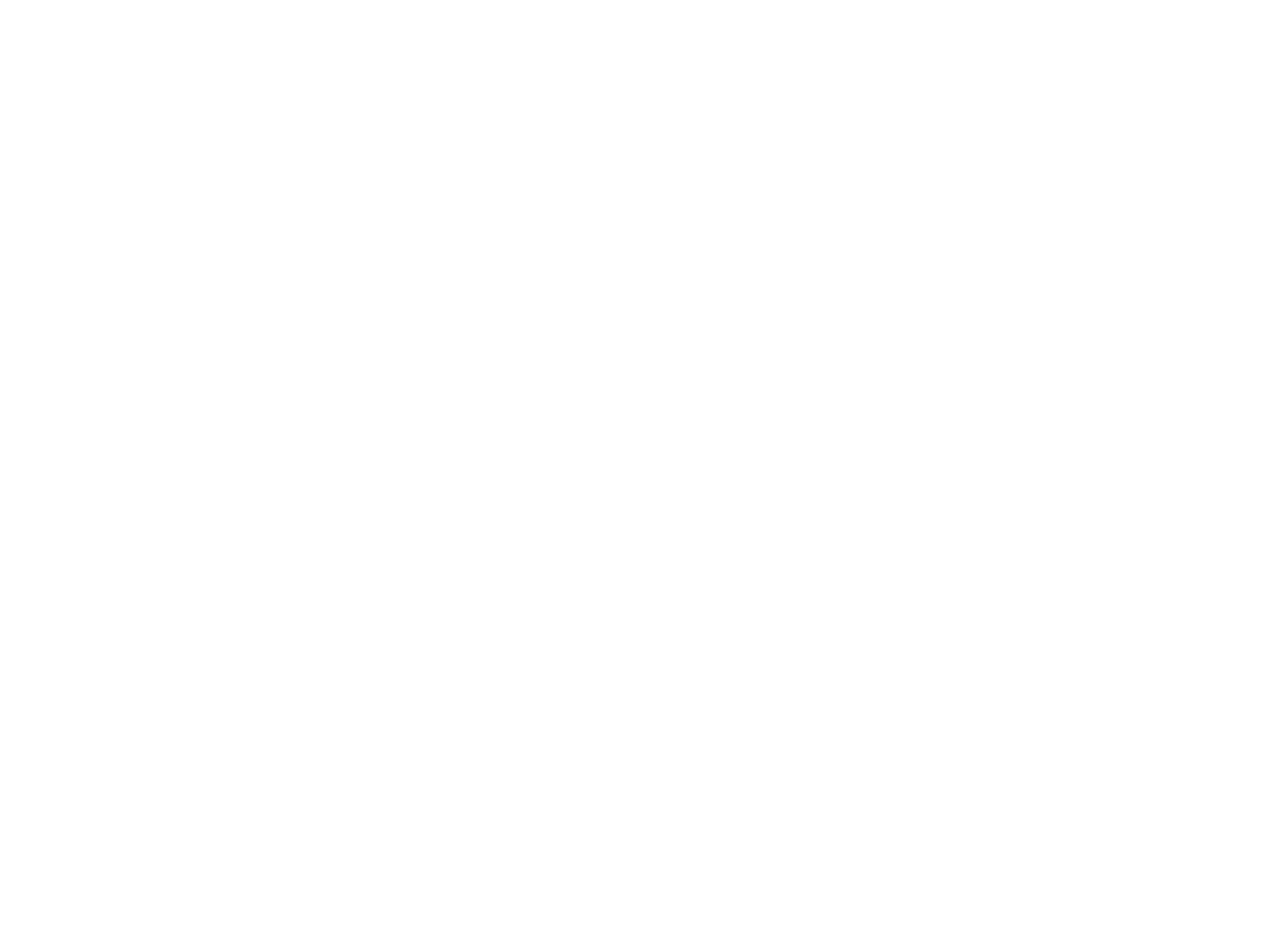
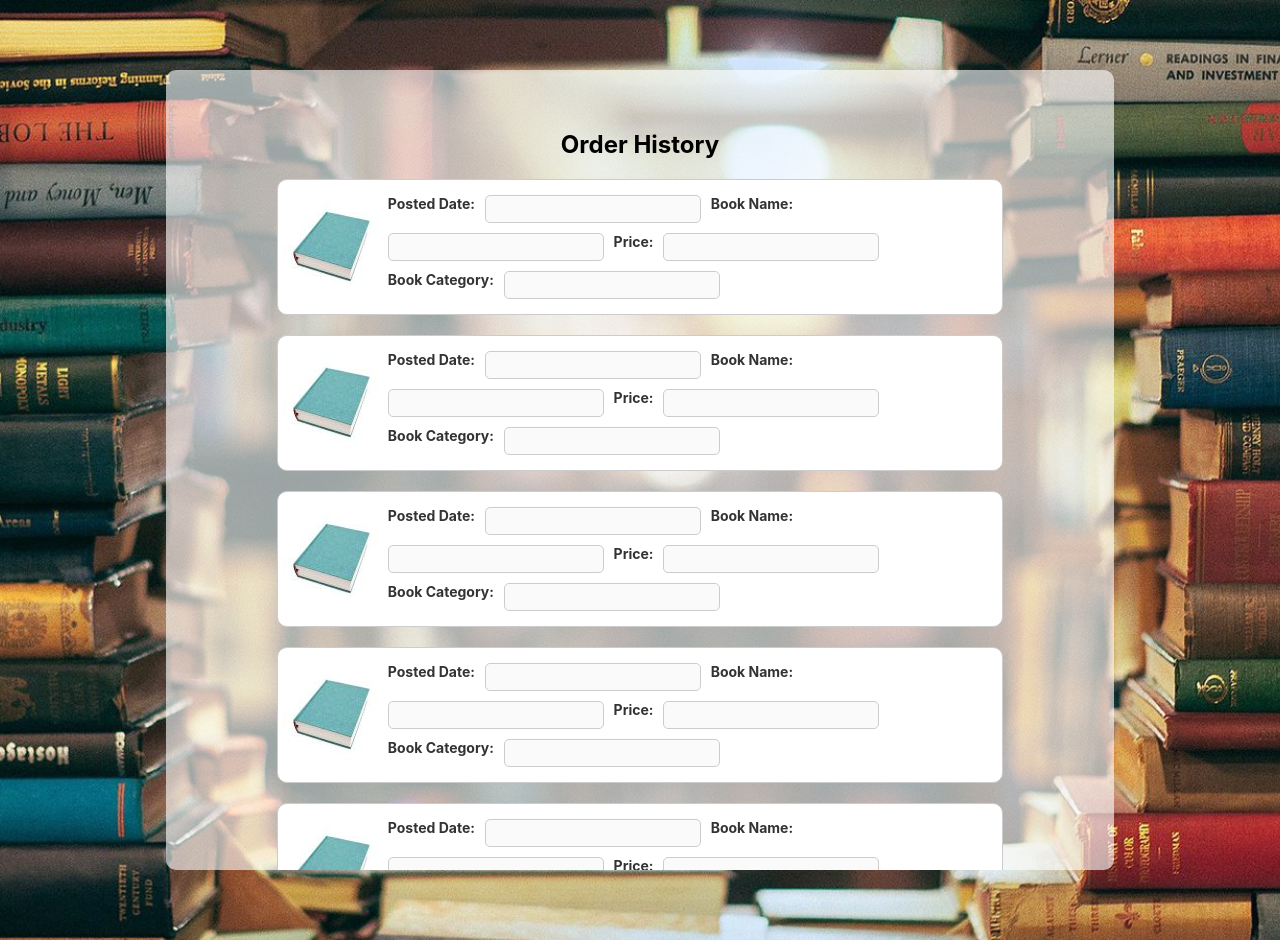
Before and after one commit to Margin22/frontend, a React (Create React App) app: page /orderhistory in a window 1280 px wide. Before the commit the page ends 800 px from the top, so only its background shows below. Built offline with nearby package versions, Linux system fonts and the light colour scheme.

Commit message:
fifth commit

```diff
--- a/src/Components/HomePage/HomePage.css
+++ b/src/Components/HomePage/HomePage.css
@@ -16,24 +16,8 @@
     padding: 30px 20px;
     background-color: #08090c;
     color: white;
-    margin-top: 2%;
+    margin-top: -1.4%;
 }
-
-/* Logo container styling */
-.logo-container {
-    flex: 1;
-    display: flex;
-    justify-content: center;
-    align-items: center;
-}
-
-.logo {
-    width: 125px;
-    height: auto;
-    max-width: 1000px; /* Adjust logo size */
-    margin-right: 10px;
-}
-
 /* Search bar container */
 .search-container {
     flex: 4;
@@ -69,7 +53,7 @@
     display: flex;
     flex-direction: column;
     align-items: center;
-    width: 100%;
+    width: 80%;
     margin-top: 20px;
     background-color: #eaeaea9d;
 }
@@ -153,6 +137,7 @@
 
 .sidebar.slide-in {
     left: 20px; /* Slide in to visible position */
+    top: 98px;
 }
 
 .sidebar button {
--- a/src/Components/HomePage/HomePage.jsx
+++ b/src/Components/HomePage/HomePage.jsx
@@ -1,6 +1,5 @@
 import React, { useState } from 'react';
 import './HomePage.css'; // Ensure this path is correct
-import web_icon from '../Assets/web logo1.jpg'; // Ensure correct relative path
 import {useLocation, useNavigate } from 'react-router-dom'; // Importing useNavigate
 import book_icon from '../Assets/book.jpg';
 export const HomePage = () => {
@@ -22,13 +21,13 @@
   const handleYourPostingsClick = () => {
     navigate('/yourpostings');
   };
+  const handleOrderHistoryClick = () => {
+    navigate('/orderhistory');
+  };
 
 
   return (
     <div className="homepage">
-      <div className="logo-container">
-        <img src={web_icon} alt="Logo" className="logo" />
-      </div>
       <header className="header">
         <button onClick={toggleSidebar} className="bars-icon">☰</button>
         <div className="search-container">
@@ -57,6 +56,7 @@
           <button onClick={handleProfileClick}>Profile</button> {/* Existing Profile button with navigation */}
           <button onClick={handlePostYourBookClick}>Post your book</button>
           <button onClick={handleYourPostingsClick}>Your Postings</button>
+          <button onClick={handleOrderHistoryClick}>Order History</button>
         </aside>
       )}
     </div>
--- /dev/null
+++ b/src/Components/OrderHistory/OrderHistory.css
@@ -0,0 +1,73 @@
+.Background3 {
+    background-image: url("../Assets/bground3.jpg");
+    background-size: cover;
+    background-position: center;
+    min-height: 100vh; /* Full height of the viewport to allow scrolling */
+    display: flex;
+    justify-content: center;
+    padding: 20px; /* Adds padding for better spacing */
+}
+.book-items-container {
+    display: flex;
+    flex-direction: column;
+    align-items: center;
+    width: 70%;
+    padding: 40px; /* Adds more internal spacing */
+    margin: 50px auto; /* Centers container and reduces the margin to free up space */
+    background-color: #ffffff9d;
+    border-radius: 10px; /* Optional: Adds rounded corners */
+    max-height: 90vh; /* Optional: Limits the height for internal scrolling */
+    overflow-y: auto; /* Allows scrolling if content exceeds the container height */
+}
+
+
+.book-item {
+    display: flex;
+    align-items: center;
+    padding: 15px;
+    background: white;
+    border: 1px solid #ccc;
+    border-radius: 10px;
+    width: 80%; /* Adjust width for responsiveness */
+    margin-bottom: 20px;
+}
+
+.book-image {
+    width: 80px;
+    height: 80px;
+    background: #eaeaea;
+    display: flex;
+    align-items: center;
+    justify-content: center;
+    margin-right: 15px;
+}
+
+/* Book description styling */
+.book-description {
+    flex: 1;
+    font-size: 14px;
+    color: #333;
+    display: flex;
+    flex-wrap: wrap;
+    gap: 10px; /* Space between label-input pairs */
+}
+
+.book-description div {
+    display: flex;
+    align-items: center;
+    gap: 8px; /* Space between label and input */
+    flex-wrap: nowrap; /* Keep label and input on the same line */
+}
+
+.book-description label {
+    font-weight: bold;
+}
+
+.book-description input[type="text"] {
+    width: 36%; /* Set input width to half of the container */
+    padding: 5px;
+    border: 1px solid #ccc;
+    border-radius: 5px;
+    font-size: 14px;
+    box-sizing: border-box; /* Include padding within width */
+}
--- /dev/null
+++ b/src/Components/OrderHistory/OrderHistory.jsx
@@ -0,0 +1,28 @@
+import React from "react";
+import "./OrderHistory.css";
+import book_icon from "../Assets/book.jpg";
+import { useLocation, useNavigate } from "react-router-dom";
+export const OrderHistory = () => {
+    const location = useLocation();
+    const navigate =  useNavigate();
+const { price, date, name, Category } = location.state || {};
+
+return (
+<div className="Background3">
+<div className="book-items-container">
+<h2>Order History</h2>
+  {[...Array(10)].map((_, index) => (
+    <div key={index} className="book-item">
+      <div className="book-image"> <img src={book_icon} alt='book'/></div>
+      <div className="book-description"><label>Posted Date:</label> <input type='text' value={date} disabled />
+      <label><b>Book Name:</b></label> <input type='text' value={name} disabled />
+      <label><b>Price:</b></label> <input type='text' value={price} disabled />
+      <label><b>Book Category:</b></label> <input type= 'text' value={Category} disabled />
+      </div>
+    </div>
+  ) )}
+  <button onClick={() => navigate('/home')} className="back-button">Back to Home</button>
+</div>
+</div>
+)
+}
--- a/src/Components/Routers/UserRoutes.jsx
+++ b/src/Components/Routers/UserRoutes.jsx
@@ -5,6 +5,7 @@
 import { ProfilePage } from "../Profile/ProfilePage";
 import { PostYourBook } from "../PostYourBook/PostYourBook";
 import { YourPostings } from "../YourPostings/YourPostings";
+import {OrderHistory} from "../OrderHistory/OrderHistory";
 const UserRoutes = () => {
     return (
         <Routes>
@@ -13,6 +14,7 @@
             <Route path="/profile" element={<ProfilePage/>} />
             <Route path="/postyourbook" element={<PostYourBook/>} />
             <Route path="/yourpostings" element={<YourPostings/>} />
+            <Route path="/orderhistory" element={<OrderHistory/>} />
         </Routes>
     );
 };
```
